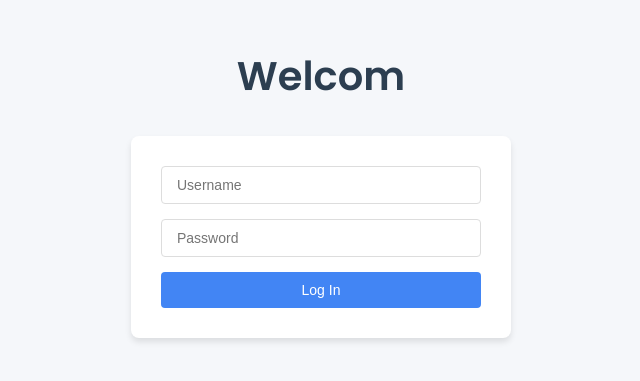
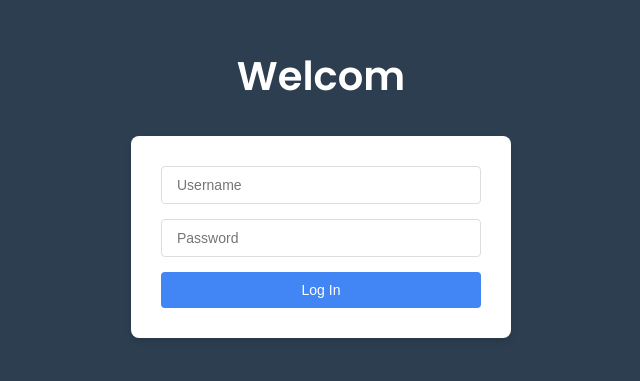
Before and after one commit to shivambajaj5329/MindMap.ai-frontend, a React (Create React App) app: page / in a window 1280 px wide. Shown: the part 221-602 px from the top of the page, without its empty margins (319-959 px from the left). Built offline with nearby package versions, Linux system fonts and the light colour scheme; no server answers.

Commit message:
updated text and files, boosted UI

```diff
--- a/package.json
+++ b/package.json
@@ -16,6 +16,8 @@
     "react-image-crop": "^11.0.6",
     "react-router-dom": "^6.25.1",
     "react-scripts": "5.0.1",
+    "react-tsparticles": "^2.12.2",
+    "tsparticles": "^2.12.0",
     "web-vitals": "^2.1.4"
   },
   "scripts": {
--- a/src/components/LandingPage.js
+++ b/src/components/LandingPage.js
@@ -53,7 +53,7 @@ function LandingPage() {
 
   return (
     <div className="landing-page">
-      <h1>{text}</h1>
+      <h1 className='landingpage-header-text'>{text}</h1>
       <div className="login-form">
         {error && <p className="error-message">{error}</p>}  {/* Display error message */}
         <input
--- a/src/components/PatientInstance.js
+++ b/src/components/PatientInstance.js
@@ -187,22 +187,24 @@ function PatientInstance() {
               {file && <p className="file-name">{file.name}</p>}
             </div>
             <div>
-              <label htmlFor="summaryLabel">Header:</label>
+              <label htmlFor="summaryLabel" className="header-header">Header:</label>
               <input
                 type="text"
                 id="summaryLabel"
                 placeholder="Enter summary label"
                 value={summaryLabel}
                 onChange={handleLabelChange}
+                className="header-input-head"
               />
             </div>
             <div>
-              <label htmlFor="context">Additional Context:</label>
+              <label htmlFor="context" className="context-header">Additional Context:</label>
               <textarea
                 id="context"
                 placeholder="Enter additional context"
                 value={context}
                 onChange={handleContextChange}
+                className="context-textarea"
               />
             </div>
             <div>
--- a/src/components/css/AddPatientForm.css
+++ b/src/components/css/AddPatientForm.css
@@ -1,3 +1,14 @@
+@import url('https://fonts.googleapis.com/css2?family=Poppins:wght@300;400;600&display=swap');
+
+body, html {
+  margin: 0;
+  padding: 0;
+  height: 100%;
+  background-color: #2c3e50;  /* Dark blue background color */
+  font-family: 'Poppins', sans-serif;
+  color: #ffffff; /* Ensure text color is readable on dark background */
+}
+
 /* Add Patient Form CSS */
 .add-patient-form {
   max-width: 400px;
@@ -11,7 +22,7 @@
 .add-patient-form h1 {
   text-align: center;
   margin-bottom: 30px;
-  color: #2c3e50;
+  color: #2c3e50;  /* Dark text color */
   font-weight: 600;
 }
 
@@ -23,7 +34,7 @@
 .add-patient-form label {
   margin-bottom: 8px;
   font-weight: 500;
-  color: #34495e;
+  color: #34495e;  /* Dark text color */
 }
 
 .add-patient-form input[type="text"],
--- a/src/components/css/Dashboard.css
+++ b/src/components/css/Dashboard.css
@@ -13,7 +13,7 @@
 }
 
 .dashboard h1 {
-  color: #2c3e50;
+  color: #ffffff;
   font-weight: 600;
   text-align: center;
   margin-bottom: 30px;
--- a/src/components/css/LandingPage.css
+++ b/src/components/css/LandingPage.css
@@ -9,17 +9,19 @@ body, html {
 }
 
 .landing-page {
+  position: relative;
   display: flex;
   flex-direction: column;
   justify-content: center;
   align-items: center;
   min-height: 100vh;
   padding: 20px;
+  color:white;
   box-sizing: border-box;
 }
 
 .landing-page h1 {
-  color: #2c3e50;
+  color: #ffffff;
   font-weight: 600;
   font-size: 2.5rem;
   margin-bottom: 30px;
@@ -33,6 +35,7 @@ body, html {
   box-shadow: 0 4px 6px rgba(0, 0, 0, 0.1);
   width: 100%;
   max-width: 320px;
+  z-index: 1;
 }
 
 .landing-page .login-form input {
--- a/src/components/css/PatientInstance.css
+++ b/src/components/css/PatientInstance.css
@@ -1,6 +1,20 @@
+@import url('https://fonts.googleapis.com/css2?family=Poppins:wght@300;400;600&display=swap');
+
+body, html {
+  margin: 0;
+  padding: 0;
+  height: 100%;
+  background-color: #2c3e50;  /* Dark blue background color */
+  font-family: 'Poppins', sans-serif;
+  color: #ffffff; /* Ensure text color is readable on dark background */
+}
+
 .patient-instance {
   padding: 20px;
   padding-top: 120px;
+  font-family: 'Poppins', sans-serif; /* Apply font family to patient instance */
+  max-width: 1200px; /* Add max-width to patient instance */
+  margin: auto; /* Center patient instance */
 }
 
 .patient-instance .patient-header {
@@ -12,7 +26,7 @@
   align-items: flex-start;
   padding: 20px;
   width: 100%;
-  background-color: #f8f9fa;
+  background-color: #2c3e50; /* Dark blue background color */
 }
 
 .patient-instance .patient-details {
@@ -37,17 +51,18 @@
 .patient-instance .patient-info h1 {
   margin-bottom: 5px;
   font-size: 1.5em;
+  color: #ffffff; /* Ensure text color is readable on dark background */
 }
 
 .patient-instance .patient-info p {
   margin: 2px 0;
   font-size: 0.9em;
-  color: #666;
+  color: #ffffff; /* Ensure text color is readable on dark background */
 }
 
 .patient-instance .main-content {
   display: flex;
-  gap: 40px;
+  gap: 20px;
   margin-top: 30px;
 }
 
@@ -67,6 +82,7 @@
   flex-grow: 1;
   display: flex;
   flex-direction: column;
+  color: #2c3e50; /* Dark text color for readability */
 }
 
 .patient-instance .file-input-wrapper {
@@ -77,7 +93,7 @@
   display: inline-block;
   padding: 10px 20px;
   background-color: #ffffff;
-  color: white;
+  color: #007bff; /* Ensure text color is readable on white background */
   border-radius: 4px;
   cursor: pointer;
 }
@@ -85,19 +101,46 @@
 .patient-instance .file-name {
   margin-top: 5px;
   font-style: italic;
+  color: #555; /* Ensure text color is readable on white background */
 }
 
 .patient-instance input[type="text"],
 .patient-instance input[type="date"],
 .patient-instance textarea,
 .patient-instance .deidentified-text-area {
-  width: 100%;
+  width: calc(100% - 20px); /* Ensure inputs fit within their containers */
   padding: 10px;
   margin-top: 5px;
   margin-bottom: 15px;
   border: 1px solid #ddd;
   border-radius: 4px;
   font-size: 14px;
+  color: #2c3e50; /* Dark text color for readability */
+}
+
+.patient-instance .header-input-head {
+  /* Ensure inputs fit within their containers */
+  padding: 10px;
+  margin-top: 5px;
+  margin-bottom: 15px;
+  border: 1px solid #ddd;
+  border-radius: 4px;
+  font-size: 14px;
+}
+
+.patient-instance .header-header {
+  width: calc(100% - 20px); /* Ensure inputs fit within their containers */
+  color: #2c3e50; /* Dark text color for readability */
+}
+.patient-instance .context-textarea {
+  width: calc(100% - 20px); /* Ensure inputs fit within their containers */
+  padding: 10px;
+  margin-top: 5px;
+  margin-bottom: 15px;
+  border: 1px solid #ddd;
+  border-radius: 4px;
+  font-size: 14px;
+  color: #2c3e50; /* Dark text color for readability */
 }
 
 .patient-instance textarea,
@@ -149,6 +192,7 @@
   justify-content: space-between;
   align-items: center;
   padding: 15px;
+  color: #2c3e50;
   background-color: #f8f9fa;
   border-radius: 8px 8px 0 0;
   cursor: pointer;
@@ -156,6 +200,7 @@
 
 .patient-instance .summary-details {
   padding: 15px;
+  color: #2c3e50; /* Dark text color for readability */
 }
 
 .patient-instance .feedback-buttons {
```
Also changed, not shown: src/App.js (line endings or trailing spaces), 1 other file (tests, documents, lock files or other folders).
